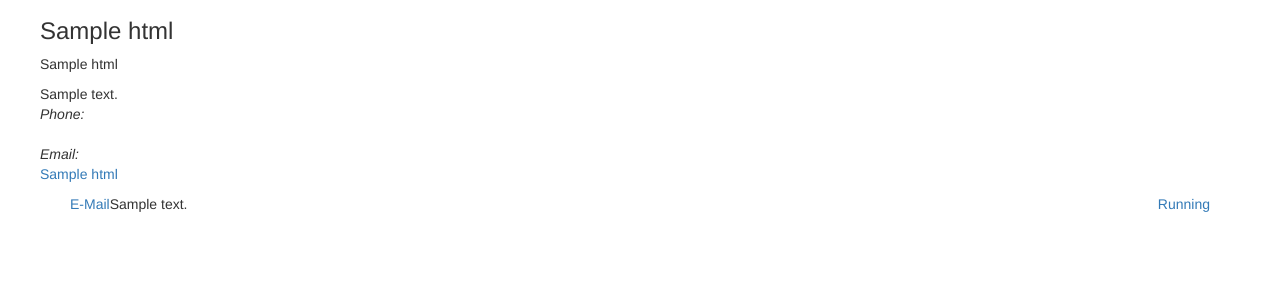
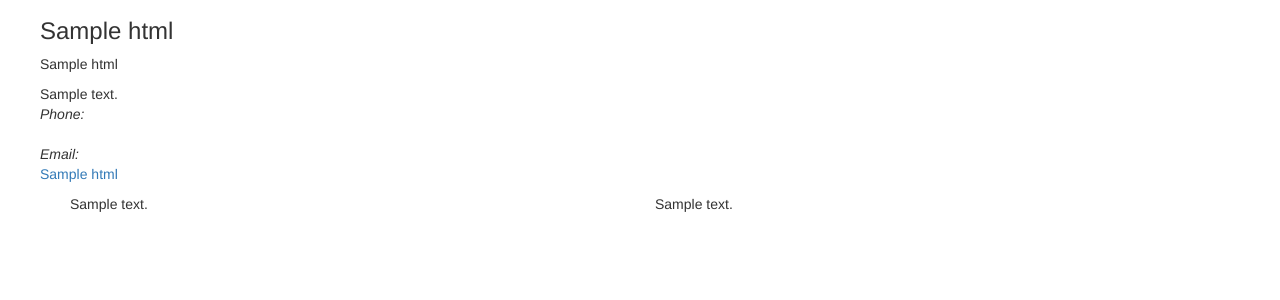
Before and after one commit to sofasurfer/cliplab, a PHP site: the page made by site/templates/about.php in a window 1280 px wide. Shown: the part 238-538 px from the top of the page. Run offline with PHP 8.4, Linux system fonts and the light colour scheme; the template is opened without the code that fills it: most values are stand-ins (such as "Sample title", 1, 10 or a date in 2020); data that the repository does not hold is empty; some libraries are stand-ins or nearby versions.

Commit message:
Fix footer

```diff
--- a/site/snippets/footer.php
+++ b/site/snippets/footer.php
@@ -3,13 +3,9 @@
       <div class="row">
         <div class="col-md-6">
           <?php echo $site->footerLeft()->kirbytext(); ?>
-          <a class="pull-left" href="mailto:info@rogerkeller.xyz">E-Mail</a>
         </div>
-        <div class="col-md-6">
-            <p class="pull-right social">
-              <a target="_blank" href="https://www.rogerkeller.xyz/">Running</a>
-
-            </p>
+        <div class="col-md-6 pull-right" >
+              <?php echo $site->footerRight()->kirbytext(); ?>
         </div>
       </div>
     </div>
--- a/site/snippets/style.php
+++ b/site/snippets/style.php
@@ -258,6 +258,9 @@ footer a:hover{
 }
 footer .social a{
   padding-left: 10px;
+}
+.pull-right a{
+  float: right;
 }
 
 /*body.error footer,
```
